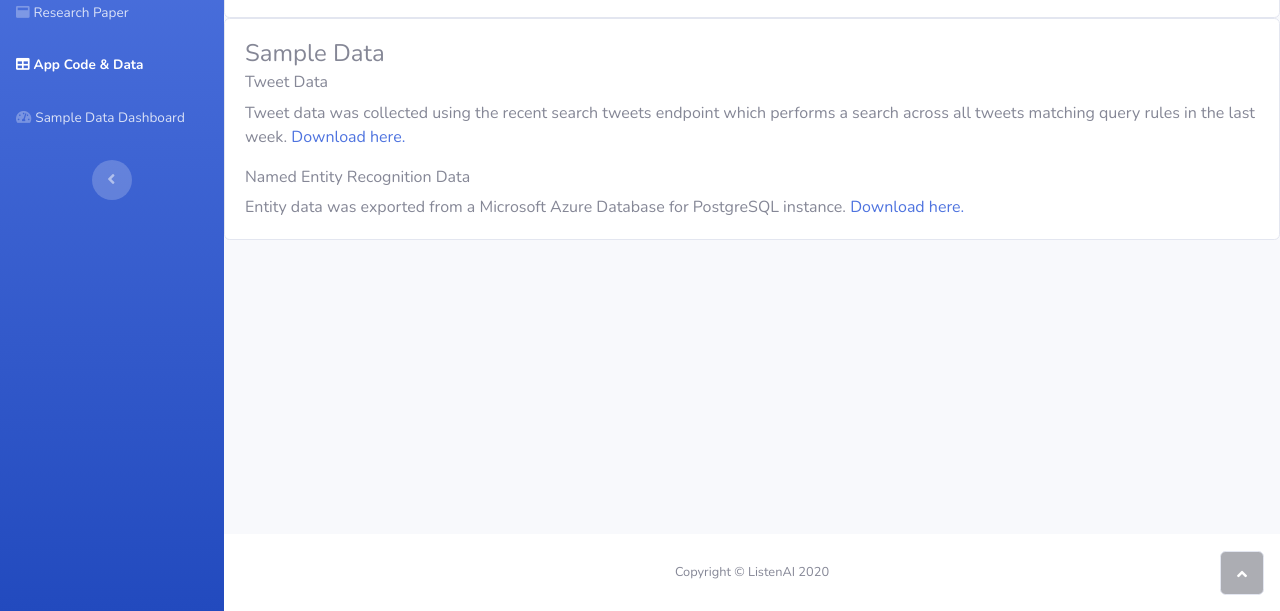
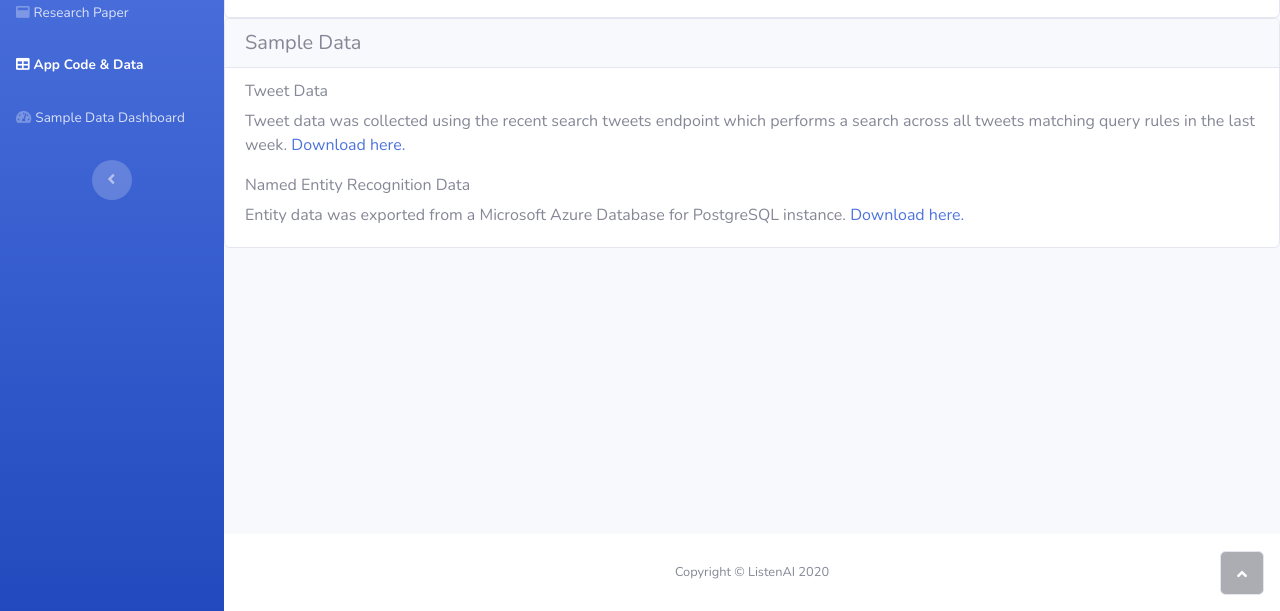
Before and after one commit to chantellechan1/technation_hackathon, a plain HTML site: page docs/data.html in a window 1280 px wide. Shown: the part 189-800 px from the top of the page. Drawn offline with nearby package versions, Linux system fonts and the light colour scheme.

Commit message:
updated page titles

```diff
--- a/docs/data.html
+++ b/docs/data.html
@@ -4,7 +4,7 @@
 <head>
     <meta charset="utf-8">
     <meta name="viewport" content="width=device-width, initial-scale=1.0, shrink-to-fit=no">
-    <title>Table - ListenAI</title>
+    <title>App Code and Data - Listen AI</title>
     <meta name="description" content="Project page for ListenAI - a hackathon project to collect tweets about minority business owners and businesses during the COVID-19 pandemic to provide government aid organizations with insight on marginalized communities.">
     <link rel="stylesheet" href="assets/bootstrap/css/bootstrap.min.css">
     <link rel="stylesheet" href="https://fonts.googleapis.com/css?family=Nunito:200,200i,300,300i,400,400i,600,600i,700,700i,800,800i,900,900i">
@@ -46,8 +46,10 @@
                     </div>
                 </div>
                 <div class="card">
+                    <div class="card-header">
+                        <h5 class="mb-0">Sample Data</h5>
+                    </div>
                     <div class="card-body">
-                        <h4 class="card-title">Sample Data</h4>
                         <h6 class="text-muted card-subtitle mb-2">Tweet Data</h6>
                         <p class="card-text" style="margin-bottom: 25px;">Tweet data was collected using the recent search tweets endpoint which performs a search across all tweets matching query rules in the last week.&nbsp;<a href="https://github.com/chantellechan1/technation_hackathon/blob/main/sample%20data/tweet_data.csv"
                                 target="_blank">Download here.</a></p>
```
Also changed, not shown: docs/index.html (+1 -1 lines), docs/research_paper.html (+2 -2 lines), docs/video_presentation.html (+1 -1 lines).
